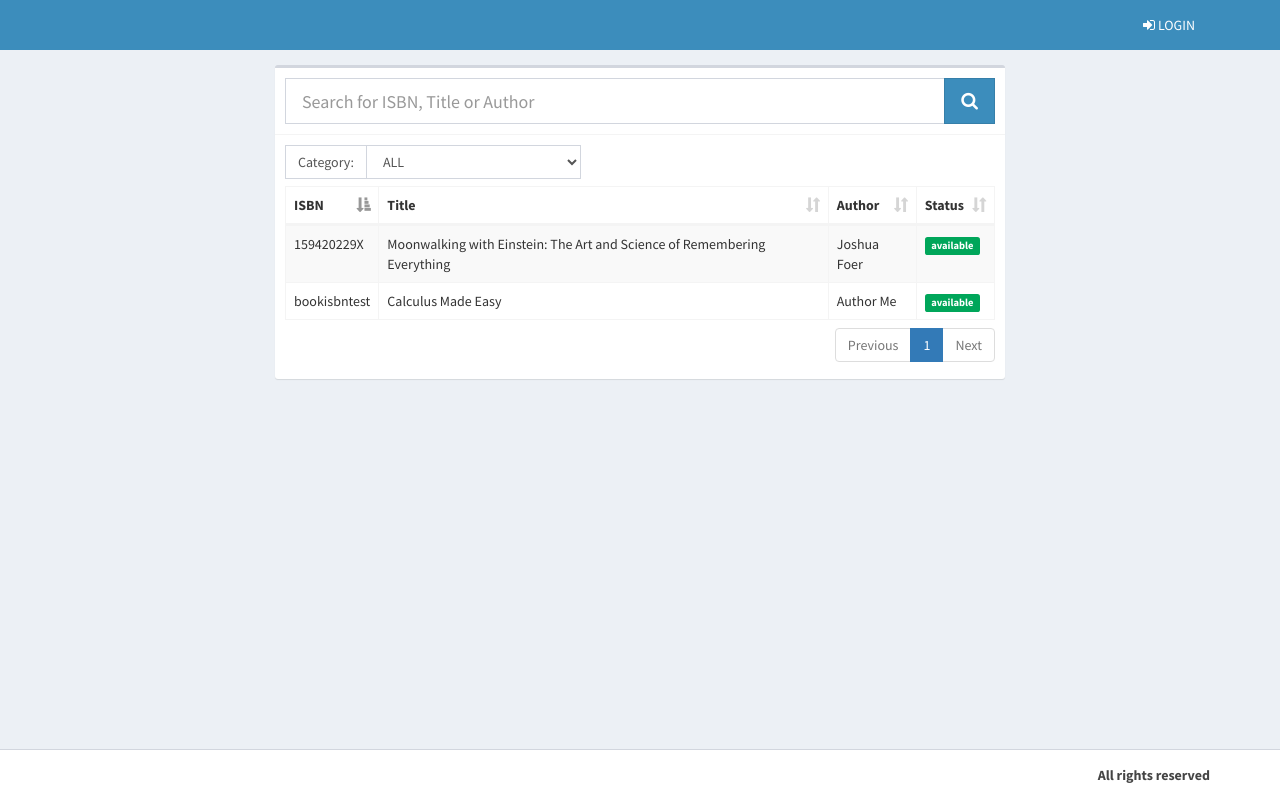
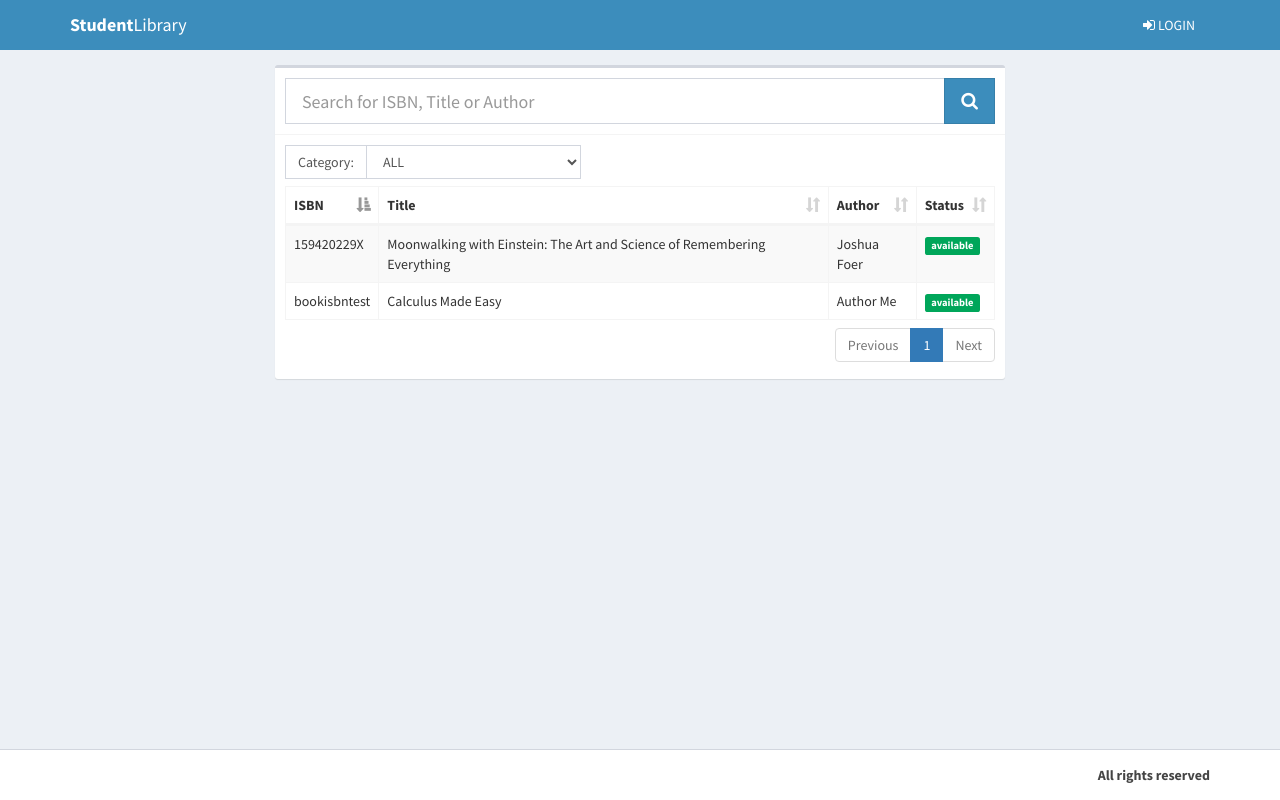
Before and after one commit to 32Nandhini/codetest, a PHP site: page / in a window 1280 px wide. Run offline with PHP 8.4, Linux system fonts and the light colour scheme; data comes from the database, SQL or seed files in the repository; data that the repository does not hold is empty.

Commit message:
bug fixed

```diff
--- a/libsystem/includes/navbar.php
+++ b/libsystem/includes/navbar.php
@@ -2,6 +2,7 @@
   <nav class="navbar navbar-static-top">
     <div class="container">
       <div class="navbar-header">
+      <a href="#" class="navbar-brand"><b>Student</b>Library</a>
         <button type="button" class="navbar-toggle collapsed" data-toggle="collapse" data-target="#navbar-collapse">
           <i class="fa fa-bars"></i>
         </button>
```
